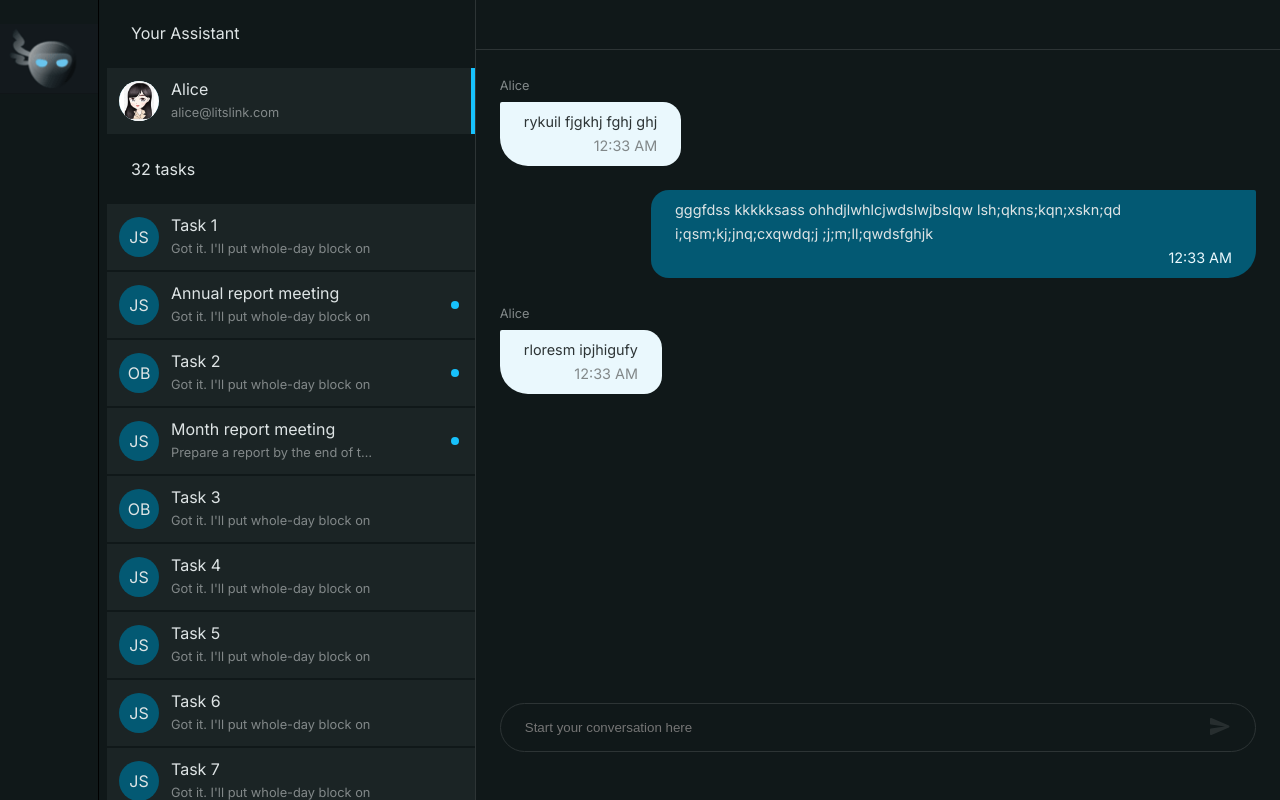
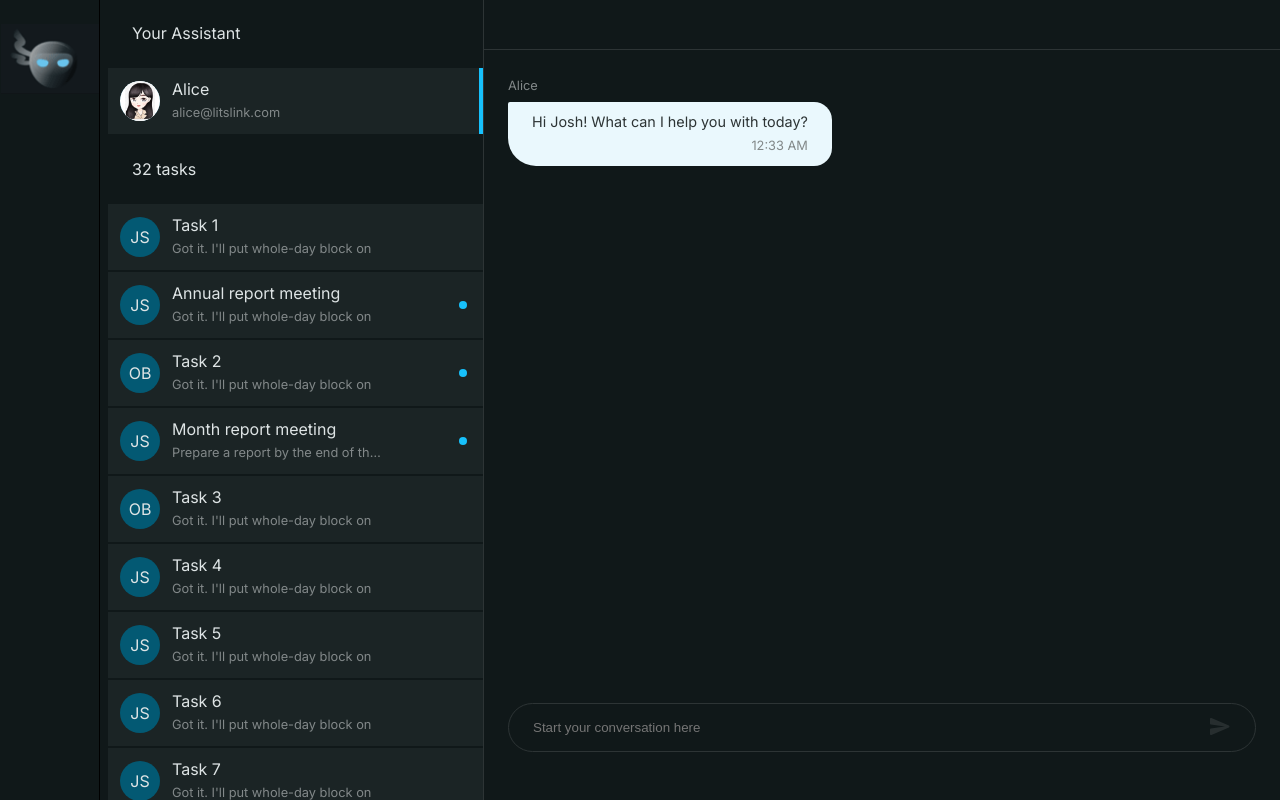
Before and after one commit to lelchek/chat_ui, a React (Create React App) app: page / in a window 1280 px wide. Built offline with nearby package versions, Linux system fonts and the light colour scheme.

Commit message:
Add new message to list

```diff
--- a/src/components/СhatContainer/components/Message/Message.module.scss
+++ b/src/components/СhatContainer/components/Message/Message.module.scss
@@ -48,11 +48,11 @@
   }
 }
 
-.text,
-.time {
+.text {
   font-size: 0.9rem;
 }
 
 .time {
+  font-size: 0.8rem;
   text-align: right;
 }
--- a/src/components/СhatContainer/components/NewMessageInput/NewMessageInput.tsx
+++ b/src/components/СhatContainer/components/NewMessageInput/NewMessageInput.tsx
@@ -1,16 +1,15 @@
 import { useForm } from 'react-hook-form';
 import Icon from 'components/common/Icon';
-import { FormState } from './types';
+import { FormState, NewMessageInputProps } from './types';
 import styles from './NewMessageInput.module.scss';
 
-const NewMessageInput = () => {
+const NewMessageInput = ({ onSubmit }: NewMessageInputProps) => {
   const { register, handleSubmit, watch, resetField } = useForm<FormState>();
 
   const text = watch('text');
 
   const handleFormSubmit = ({ text }: FormState) => {
-    // TODO:  impement submit form
-    console.log(`value`, text);
+    onSubmit(text);
     resetField('text');
   };
 
--- a/src/components/СhatContainer/components/NewMessageInput/types.ts
+++ b/src/components/СhatContainer/components/NewMessageInput/types.ts
@@ -1,3 +1,7 @@
 export interface FormState {
   text: string;
 }
+
+export interface NewMessageInputProps {
+  onSubmit: (text: string) => void;
+}
--- a/src/components/СhatContainer/СhatContainer.tsx
+++ b/src/components/СhatContainer/СhatContainer.tsx
@@ -1,3 +1,4 @@
+import { useState } from 'react';
 import Message from 'components/СhatContainer/components/Message';
 import NewMessageInput from 'components/СhatContainer/components/NewMessageInput';
 import { ChatMessage } from './types';
@@ -6,36 +7,38 @@ import styles from './СhatContainer.module.scss';
 const data: ChatMessage[] = [
   {
     id: 1,
-    text: 'rykuil fjgkhj fghj ghj',
-    type: 'incoming',
-  },
-  {
-    id: 2,
-    text: 'gggfdss kkkkksass ohhdjlwhlcjwdslwjbslqw lsh;qkns;kqn;xskn;qd i;qsm;kj;jnq;cxqwdq;j ;j;m;ll;qwdsfghjk',
-    type: 'outgoing',
-  },
-  {
-    id: 3,
-    text: 'rloresm ipjhigufy',
+    text: 'Hi Josh! What can I help you with today?',
     type: 'incoming',
   },
 ];
 
 const СhatContainer = () => {
+  const [messages, setMessages] = useState<ChatMessage[]>(data);
+
+  const handleSendOutgoingMessage = (text: string) => {
+    const newMessage: ChatMessage = {
+      id: messages.length + 1,
+      text,
+      type: 'outgoing',
+    };
+
+    setMessages([...messages, newMessage]);
+  };
+
   return (
     <div className={styles.root}>
       <div className={styles.header} />
 
       <div className={styles.contentWrapper}>
         <ul className={styles.messageList}>
-          {data.map(({ id, text, type }) => (
+          {messages.map(({ id, text, type }) => (
             <li key={id}>
               <Message text={text} type={type} />
             </li>
           ))}
         </ul>
 
-        <NewMessageInput />
+        <NewMessageInput onSubmit={handleSendOutgoingMessage} />
       </div>
     </div>
   );
```
